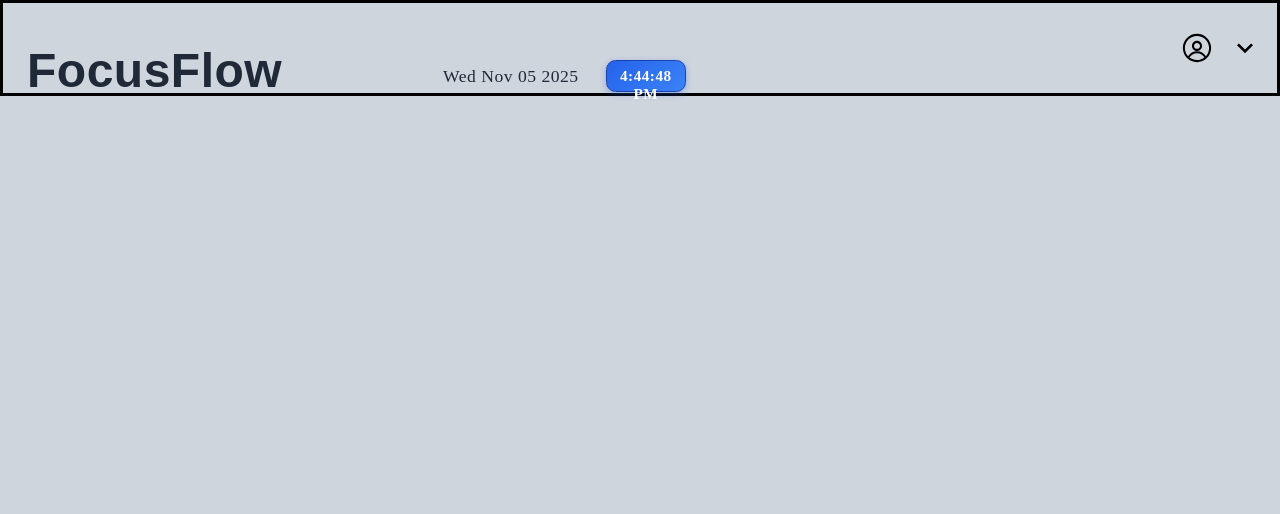
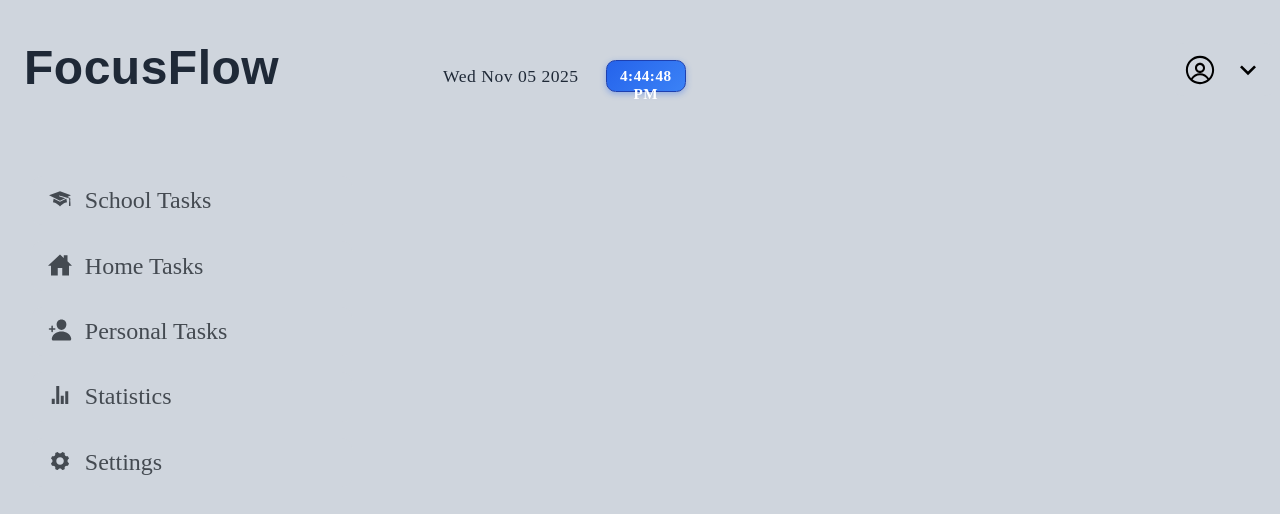
Before and after one commit to asamoah953/toDoList, a React (Vite) app in the folder toDoList/: page / in a window 1280 px wide. Shown: the top 514 px of the page. Built offline with nearby package versions, Linux system fonts and the light colour scheme.

Commit message:
done with the side bar

```diff
--- a/toDoList/src/App.jsx
+++ b/toDoList/src/App.jsx
@@ -1,10 +1,51 @@
 // import { Router, Routes, Route} from 'react-router-dom';
 import AppBar from "./component/appBar";
+import SideBar from "./component/sideBar";
+import { GiGraduateCap } from "react-icons/gi";
+import { IoHomeSharp } from "react-icons/io5";
+import { IoPersonAdd } from "react-icons/io5";
+import { IoMdStats } from "react-icons/io";
+import { IoIosSettings } from "react-icons/io";
+
+
+
+
+
 
 function App(){
+
+  let taskInfo = [
+    {
+      title:"School Tasks",
+      logo:<GiGraduateCap />,
+      url:'/schooltask'
+    },
+    {
+      title:"Home Tasks",
+      logo:<IoHomeSharp />,
+      url:'/hometask'
+    },
+    {
+      title:"Personal Tasks",
+      logo:< IoPersonAdd />,
+      url:'/personaltask'
+    },
+    {
+      title:"Statistics ",
+      logo:<IoMdStats />,
+      url:'/statistics'
+    },
+    {
+      title:"Settings",
+      logo:<IoIosSettings />,
+      url:'/settings'
+    }
+
+  ]
   return(
     <>
       <AppBar />
+      <SideBar taskInfo = {taskInfo}/>
 
     </>
   )
--- /dev/null
+++ b/toDoList/src/component/sideBar.jsx
@@ -0,0 +1,24 @@
+import '../css/sideBar.css';
+import { Link } from 'react-router-dom'
+
+
+function SideBar({ taskInfo }) {
+    return (
+
+        <div className='sidebar-container'>
+            {
+                taskInfo.map((info) => (
+                    <Link to={info.url}>
+                        <div className="container" key={info.title}>
+                            {info.logo}
+                            {info.title}
+                        </div>
+                    </Link>
+                ))
+            }
+        </div>
+
+    )
+}
+
+export default SideBar;
--- a/toDoList/src/css/appBar.css
+++ b/toDoList/src/css/appBar.css
@@ -1,7 +1,6 @@
 .appBarContainer {
     width: 100%;
     height: 6rem;
-    border: .2rem solid black;
     display: flex;
     justify-self: center;
     justify-content: space-between;
@@ -96,6 +95,7 @@
     background-color: hsl(214, 17%, 84%);
     border-radius: 1rem;
     transition: all 0.3s ease;
+    margin-top: 2.7rem;
 }
 
 .avatar {
--- /dev/null
+++ b/toDoList/src/css/sideBar.css
@@ -0,0 +1,31 @@
+.sidebar-container {
+    width: 20rem;
+    height: 50vh;
+    margin-top: 10rem;
+    margin-left: 2rem;
+    display: flex;
+    flex-direction: column;
+    font-size: 1.5rem;
+}
+
+.container {
+    display: flex;
+    gap: 0.8rem;
+    padding: 0.7rem 1rem;
+    border-radius: 0.6rem;
+    font-size: 1.5rem;
+    color: #444a51;
+    font-weight: 500;
+    transition: color 0.3s ease, background-color 0.3s ease;
+    cursor: pointer;
+    margin-top: 1rem;
+
+
+}
+
+.container:hover {
+  background-color: #2563eb;
+  color: #fff;
+  transform: translateY(-2px);
+  box-shadow: 0 4px 10px rgba(37, 99, 235, 0.2);
+}
--- a/toDoList/src/index.css
+++ b/toDoList/src/index.css
@@ -4,3 +4,12 @@
     box-sizing: border-box;
     background-color: hsl(214, 17%, 84%);
 }
+
+a {
+  text-decoration: none;
+  color: inherit; /* Keeps the same color as parent */
+}
+
+a:hover {
+  text-decoration: none; /* Ensures hover doesn't bring it back */
+}
--- a/toDoList/src/main.jsx
+++ b/toDoList/src/main.jsx
@@ -2,10 +2,12 @@ import { StrictMode } from 'react'
 import { createRoot } from 'react-dom/client'
 import './index.css'
 import App from './App.jsx'
-// import { BrowserRouter } from 'react-router-dom';
+import { BrowserRouter } from 'react-router-dom';
 
 createRoot(document.getElementById('root')).render(
   <StrictMode>
+    <BrowserRouter>
       <App />
-  </StrictMode>
+    </BrowserRouter>
+  </StrictMode>,
 )
```
